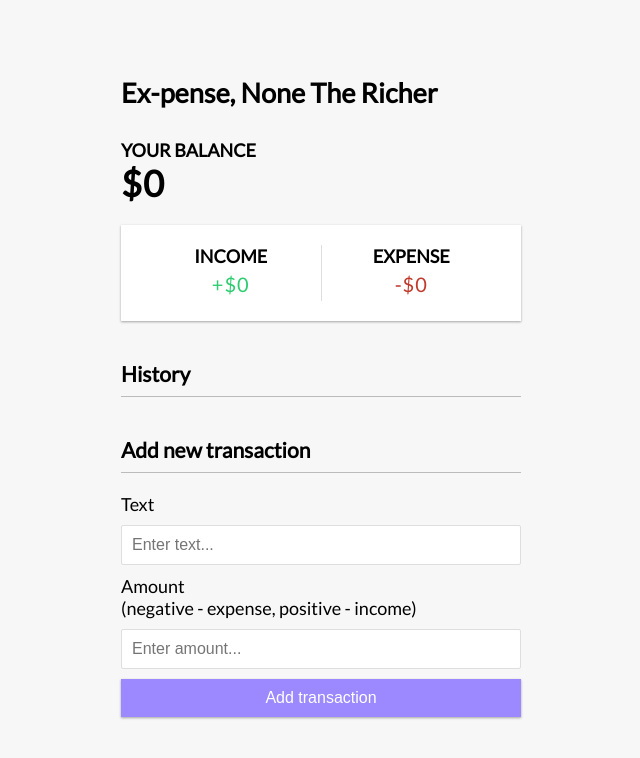
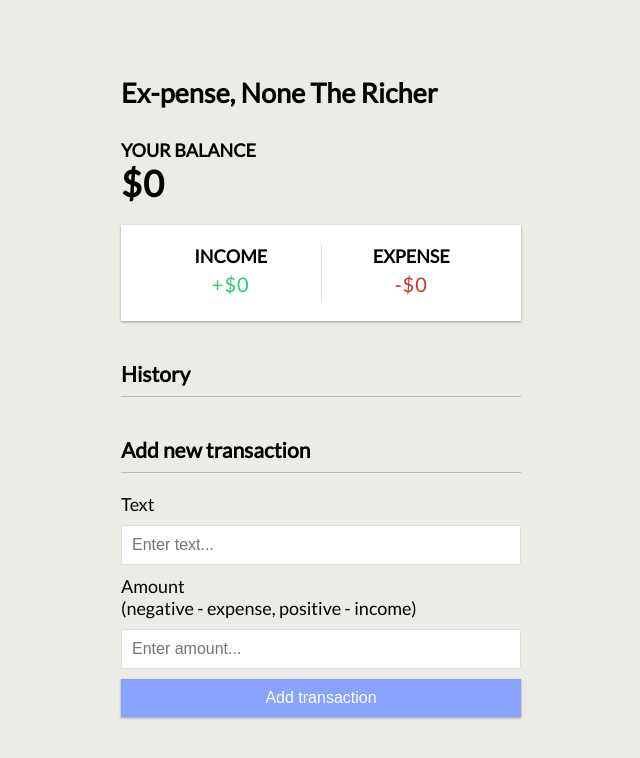
Before and after one commit to GiorgioMotorola/Expense-None-The-Richer, a Vue app: page / in a window 1280 px wide. Shown: the top 758 px of the page, without its empty margins (319-959 px from the left). Built offline with nearby package versions, Linux system fonts and the light colour scheme.

Commit message:
added to readme

```diff
--- a/src/assets/style.css
+++ b/src/assets/style.css
@@ -9,7 +9,7 @@
 }
 
 body {
-  background-color: #f7f7f7;
+  background-color: #ecebe5;
   display: flex;
   flex-direction: column;
   align-items: center;
@@ -90,7 +90,7 @@ input[type="number"] {
 
 .btn {
   cursor: pointer;
-  background-color: #9c88ff;
+  background-color: #88a4ff;
   box-shadow: var(--box-shadow);
   color: #fff;
   border: 0;
@@ -123,6 +123,11 @@ input[type="number"] {
   margin: 10px 0;
 }
 
+.list li:hover {
+  color: rgb(0, 0, 0);
+  background-color: #ced4e9;
+}
+
 .list li.plus {
   border-right: 5px solid #2ecc71;
 }
```
Also changed, not shown: 1 other file (tests, documents, lock files or other folders).
